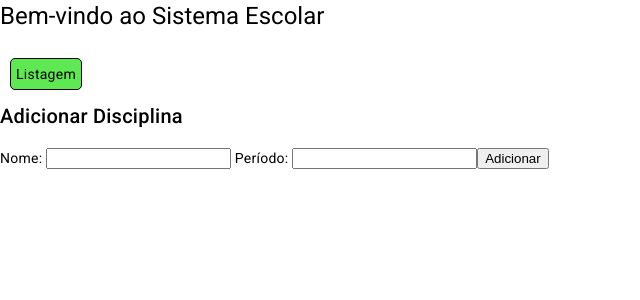
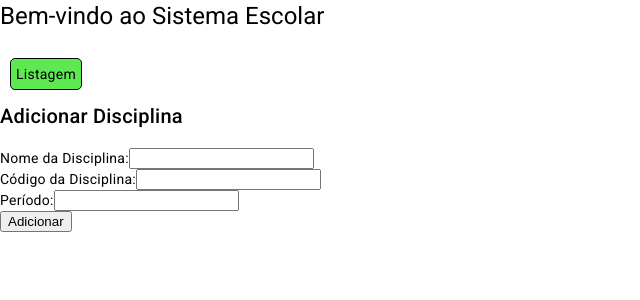
Before and after one commit to danifc123/CRUD-Gestao-Escola, an Angular app in the folder frontend/frontend-escola/: page /adicionar-disciplina in a window 1280 px wide. Shown: the top 300 px of the page, without its empty margins (0-640 px from the left). Built offline with nearby package versions, Linux system fonts and the light colour scheme; no server answers.

Commit message:
limitando o campo codigo da disciplina para apenas 10 caracteres

```diff
--- a/frontend/frontend-escola/src/app/adicionar-disciplina/adicionar-disciplina.component.html
+++ b/frontend/frontend-escola/src/app/adicionar-disciplina/adicionar-disciplina.component.html
@@ -1,13 +1,41 @@
 <h2>Adicionar Disciplina</h2>
 <form (ngSubmit)="adicionarDisciplina()">
-  <label>
-    Nome:
-    <input [(ngModel)]="disciplina.nome" name="nome" required>
-  </label>
-  <label>
-    Período:
-    <input [(ngModel)]="disciplina.periodo" name="nome" required>
-  </label>
+  <div>
+    <label for="nome">Nome da Disciplina:</label>
+    <input type="text" id="nome" [(ngModel)]="disciplina.nome" name="nome" required />
+  </div>
+
+  <div>
+    <label for="codigo">Código da Disciplina:</label>
+    <input type="text" id="codigo" [(ngModel)]="disciplina.codigo" name="codigo" maxlength="10" required (input)="verificarCodigo()" />
+    <p *ngIf="erroCodigo" style="color: red;">{{ erroCodigo }}</p>
+  </div>
+
+  <div>
+    <label for="periodo">Período:</label>
+    <input type="text" id="periodo" [(ngModel)]="disciplina.periodo" name="periodo" required />
+  </div>
 
   <button type="submit">Adicionar</button>
 </form>
+
+
+
+
+
+
+
+
+
+
+
+<!--    Ideia para habilitar ou desabilitar os status
+
+
+  <div>
+    <label>
+      <input type="checkbox" [(ngModel)]="disciplina.status" name="status" />
+      Ativo
+    </label>
+  </div>
+-->
--- a/frontend/frontend-escola/src/app/adicionar-disciplina/adicionar-disciplina.component.ts
+++ b/frontend/frontend-escola/src/app/adicionar-disciplina/adicionar-disciplina.component.ts
@@ -9,13 +9,26 @@ import { Validators } from '@angular/forms';
 })
 export class AdicionarDisciplinaComponent {
   disciplina = { nome: '', codigo: '', periodo: '', status: true };
-
+  erroCodigo = ''; // Para armazenar mensagens de erro
   constructor(private dataService: DataService, private router: Router) {}
 
+  verificarCodigo() {
+    if (this.disciplina.codigo.length === 10) {
+      alert('Você atingiu o limite máximo de 10 caracteres para o código!');
+    }
+  }
+
   adicionarDisciplina() {
+    // Validação do limite de caracteres
+    if (this.disciplina.codigo.length > 10) {
+      this.erroCodigo = 'O código não pode ter mais de 10 caracteres.';
+      return;
+    } else {
+      this.erroCodigo = '';
+    }
     this.dataService.addDisciplina(this.disciplina).subscribe(
       () => {
-        alert('disciplina adicionada com sucesso!');
+        alert('Disciplina adicionada com sucesso!');
         this.router.navigate(['/pagina-inicial']); // Redirecionar para a lista de disciplinas
       },
       (error) => {
```
